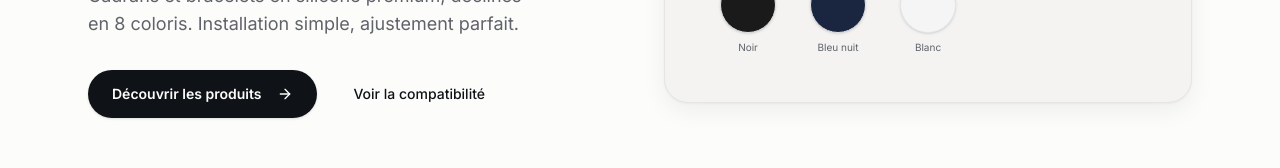
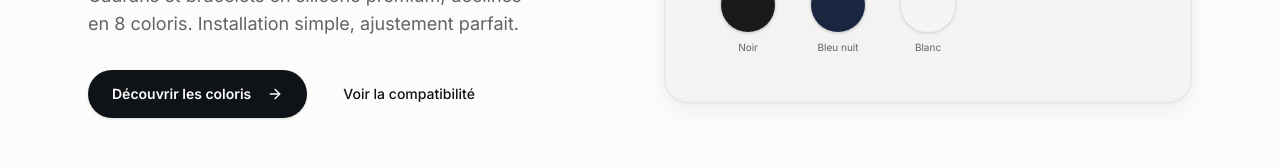
Before and after one commit to MelwinBaloo/POPSTRAP, a React (Vite) app: page / in a window 1280 px wide. Shown: the part 397-565 px from the top of the page. Built offline with nearby package versions, Linux system fonts and the light colour scheme.

Commit message:
Add files via upload

```diff
--- a/src/routes/index.tsx
+++ b/src/routes/index.tsx
@@ -51,8 +51,8 @@ function Index() {
             </p>
             <div className="flex flex-wrap items-center gap-2 pt-1 md:gap-3 md:pt-2">
               <Button asChild size="lg" className="h-12 rounded-full px-5 text-sm font-semibold md:px-6">
-                <a href="#produits">
-                  Découvrir les produits
+                <a href="#modeles">
+                  Découvrir les coloris
                   <ArrowRight className="ml-2 h-4 w-4" />
                 </a>
               </Button>
```
